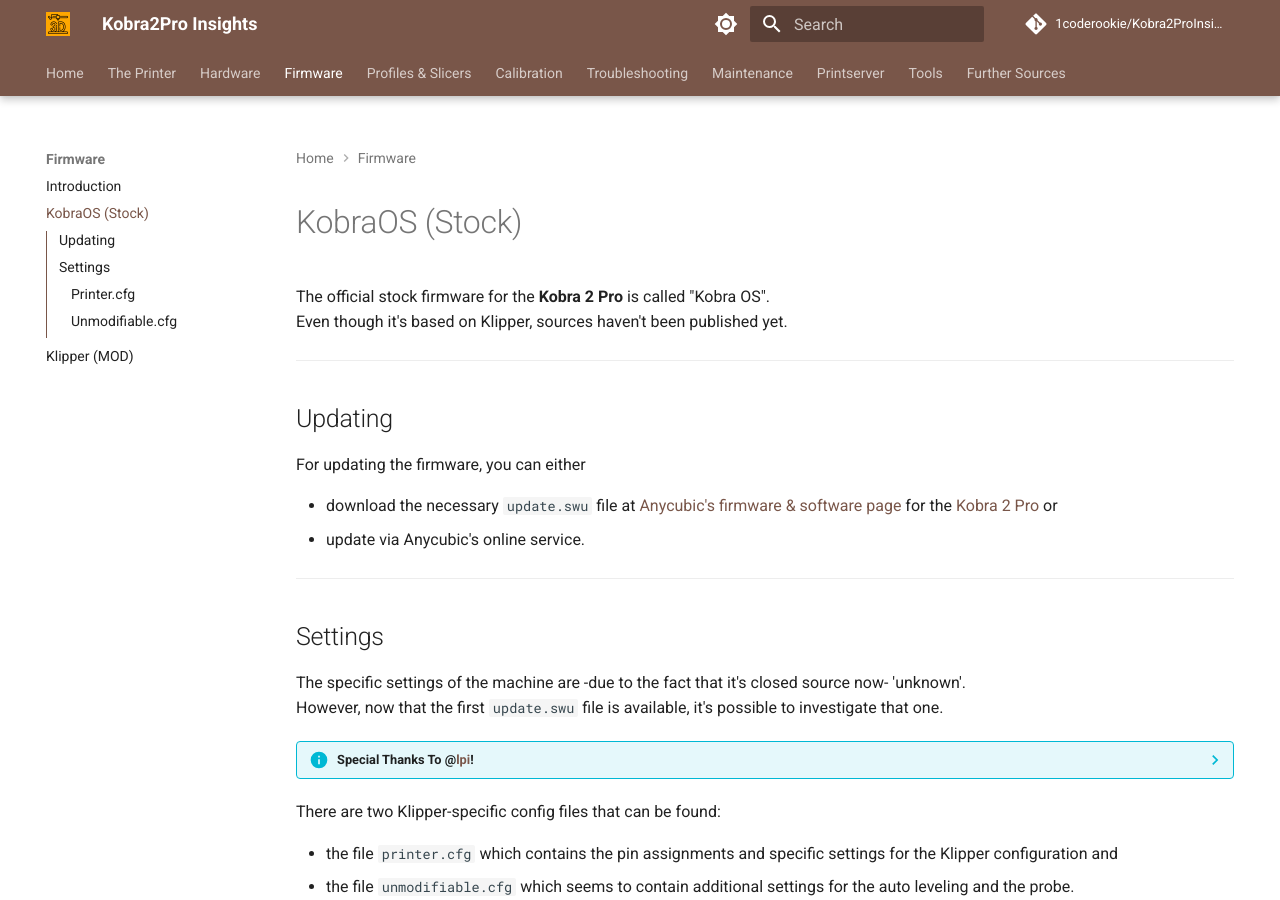
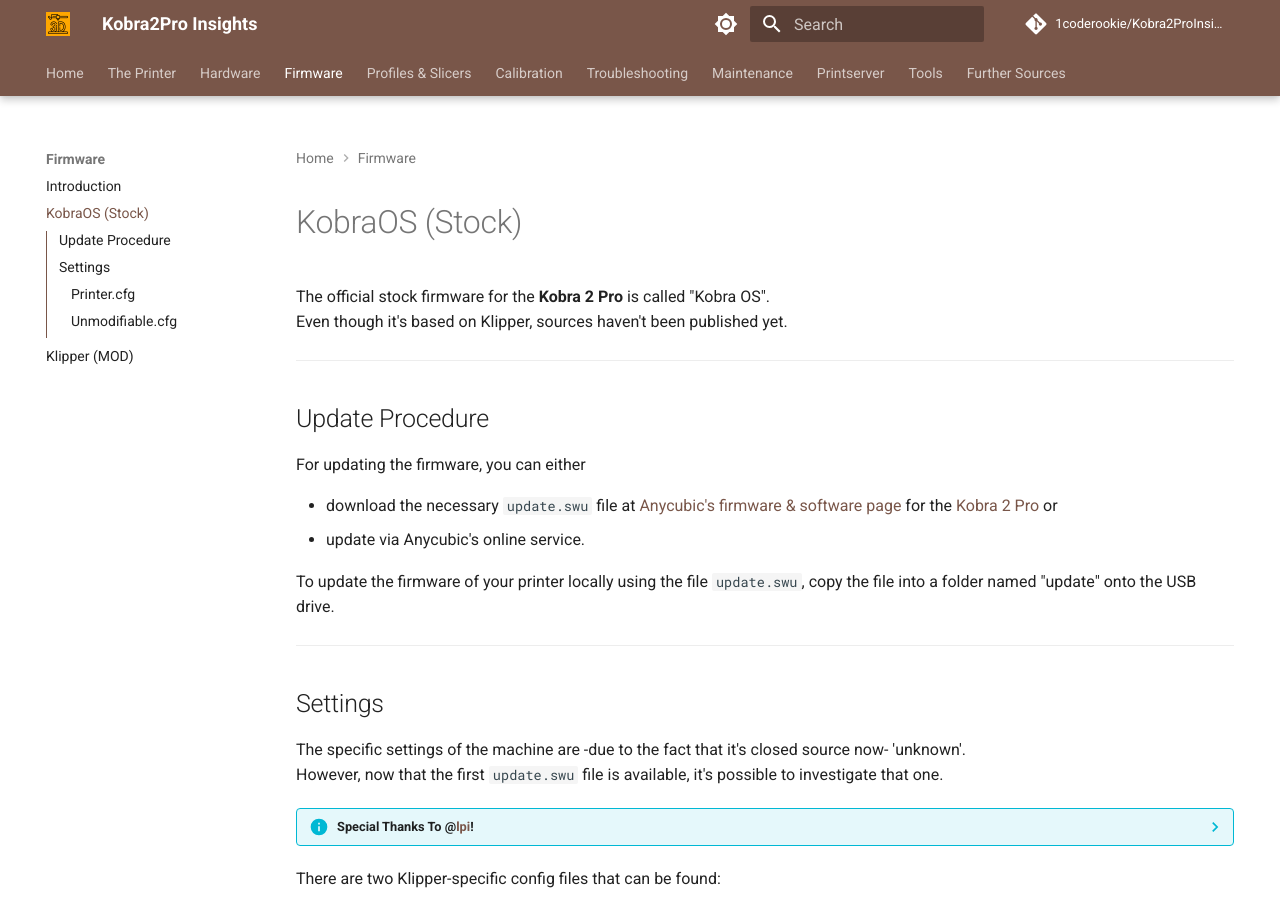
Before and after one commit to 1coderookie/Kobra2ProInsights, an MkDocs documentation site: the page built from docs/firmware/fw_kobraOS.md, in a window 1280 px wide and 900 px high. Built offline with MkDocs 1.6.1 and Material for MkDocs 9.7.7, drawn with Linux system fonts in a browser that asks for light colours; comment, search, counter and statistics services are not loaded; some of the changed lines change nothing that is shown.

Commit message:
Update fw_kobraOS.md

```diff
--- a/docs/firmware/fw_kobraOS.md
+++ b/docs/firmware/fw_kobraOS.md
@@ -6,7 +6,7 @@
 
 ---
 
-## Updating
+## Update Procedure
 
 For updating the firmware, you can either
 
@@ -14,20 +14,7 @@
 - update via Anycubic's online service.
 
 
-<!--
-## Update Procedure
-
-To update the firmware of your printer, copy the file `firmware.bin` onto the microSD card.
-Turn off the printer and plug the card into the cardreader which is located at the front of the frame (next to the USB connector). The card must be inserted with the contacs facing upwards.
-Then turn on your printer. You'll see a black screen with "Updating Firmware..." displayed.
-After a certain time the Anycubic logo will appear and shortly after that the regular main screen will appear.
-Shut down the printer again and take out the card (push it in a bit to unlock it and make it come out a bit, then just pull it out).
-Turn on the printer again, go to "Menu" and then "About" and check if the correct firmware version is displayed.
-If so, everything is fine. If not, check if you really copied the correct version onto the card and proceed the update again.
-
-## Default Settings
-In the following I'll list the (imho) most important settings from the `../source/Marlin/Configuration.h` and `../source/Marlin/Configuration_adv.h`. You can find these files at the GitHub repositories for the specific model (see links below).
--->
+To update the firmware of your printer locally using the file `update.swu`, copy the file into a folder named "update" onto the USB drive.
 
 ---
 
```
